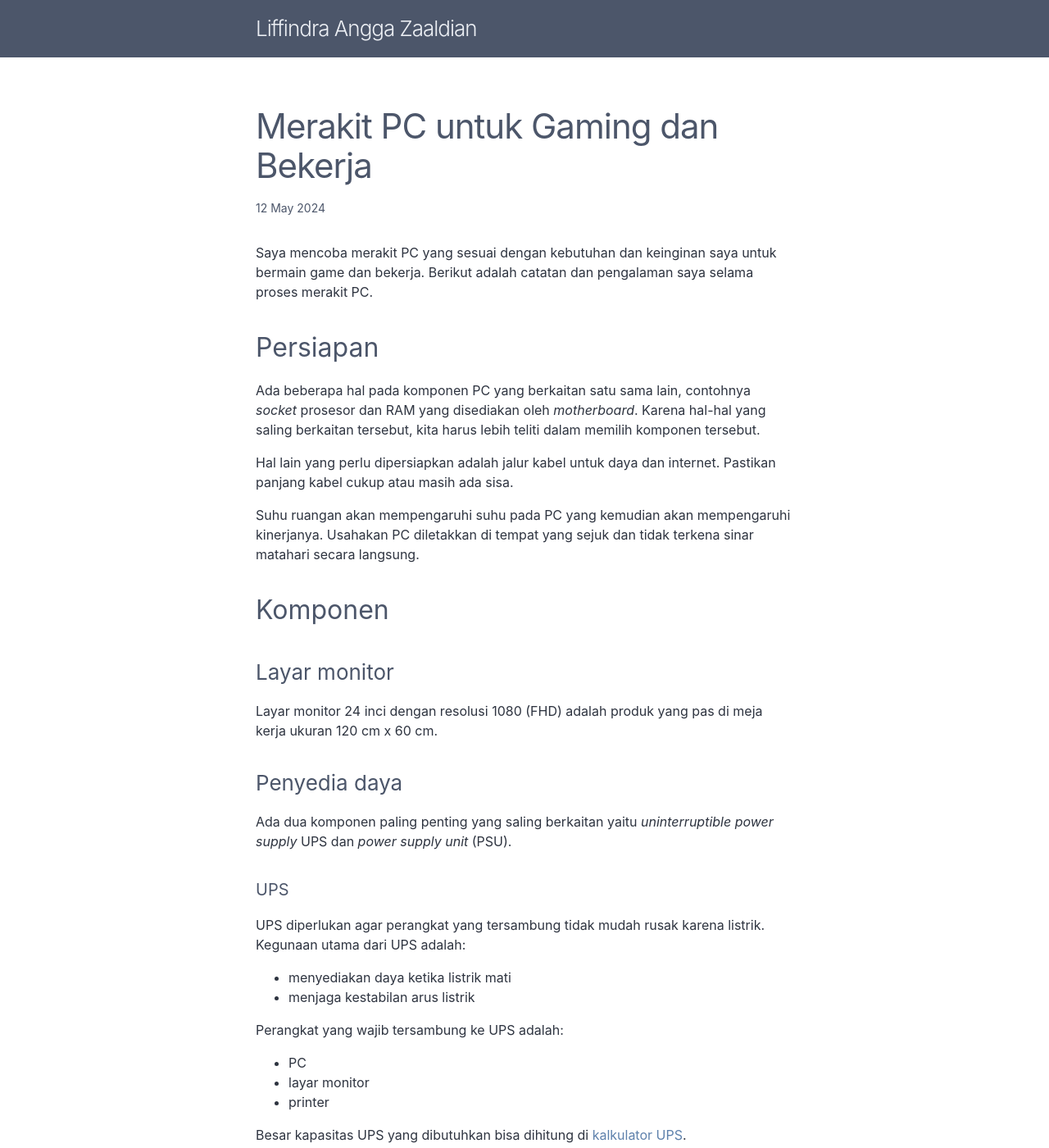
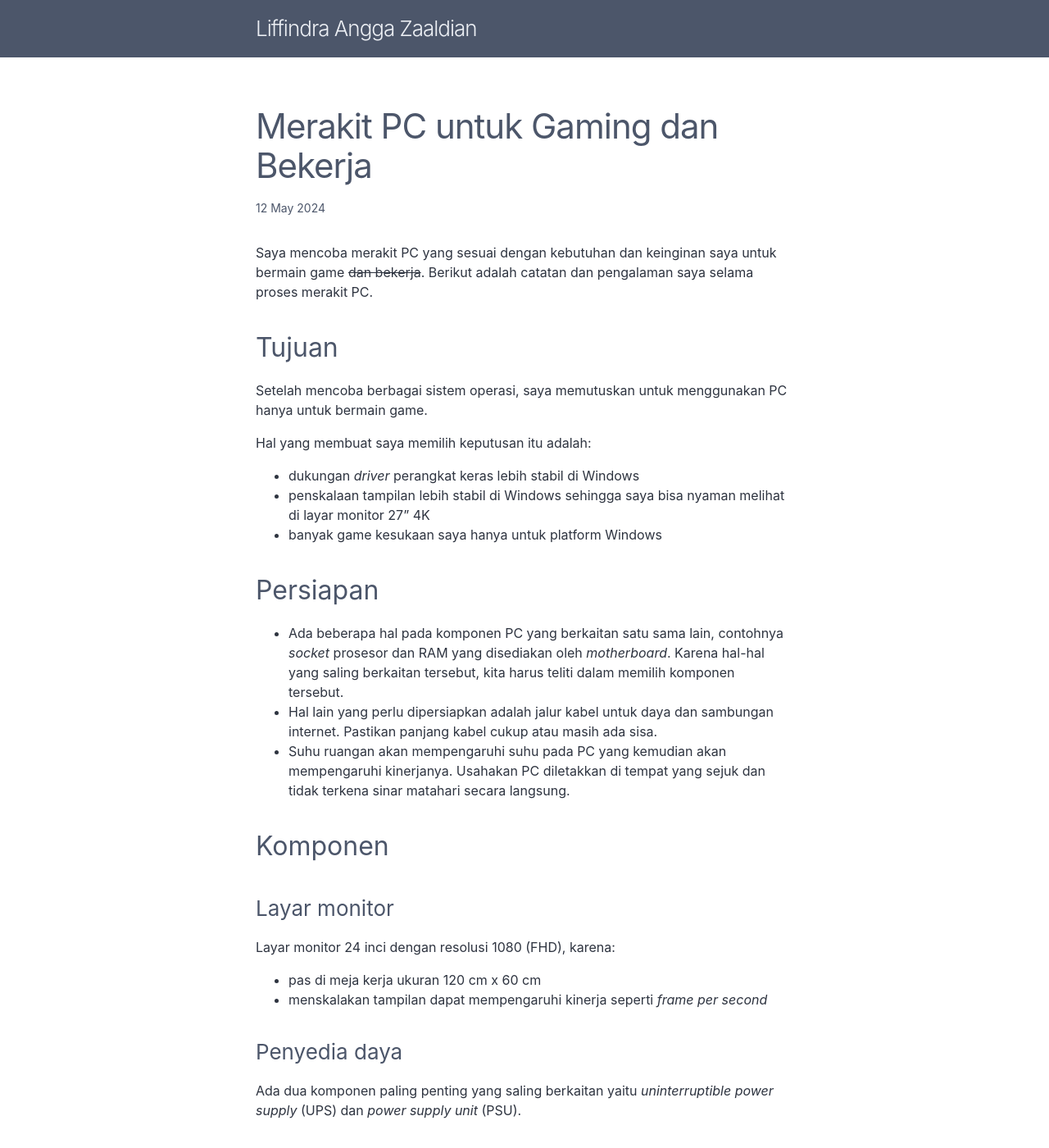
Before and after one commit to findrakecil/findrakecil.github.io, a Jekyll site: the page built from _posts/2024-05-12-merakit-pc-untuk-gaming-dan-bekerja.md, in a window 1280 px wide and 1400 px high. Shown: the whole window at 82% size. Built offline with Jekyll 4.4.1, drawn with Linux system fonts in a browser that asks for light colours; some of the changed text lies outside the part shown.

Commit message:
feat: update notes

```diff
--- a/_posts/2024-05-12-merakit-pc-untuk-gaming-dan-bekerja.md
+++ b/_posts/2024-05-12-merakit-pc-untuk-gaming-dan-bekerja.md
@@ -3,31 +3,42 @@ layout: post
 title: Merakit PC untuk Gaming dan Bekerja
 ---
 
-Saya mencoba merakit PC yang sesuai dengan kebutuhan dan keinginan saya untuk bermain game dan bekerja. Berikut adalah catatan dan pengalaman saya selama proses merakit PC.
+Saya mencoba merakit PC yang sesuai dengan kebutuhan dan keinginan saya untuk bermain game ~~dan bekerja~~. Berikut adalah catatan dan pengalaman saya selama proses merakit PC.
+
+## Tujuan
+
+Setelah mencoba berbagai sistem operasi, saya memutuskan untuk menggunakan PC hanya untuk bermain game.
+
+Hal yang membuat saya memilih keputusan itu adalah:
+
+- dukungan *driver* perangkat keras lebih stabil di Windows
+- penskalaan tampilan lebih stabil di Windows sehingga saya bisa nyaman melihat di layar monitor 27" 4K
+- banyak game kesukaan saya hanya untuk platform Windows
 
 ## Persiapan
 
-Ada beberapa hal pada komponen PC yang berkaitan satu sama lain, contohnya _socket_ prosesor dan RAM yang disediakan oleh _motherboard_. Karena hal-hal yang saling berkaitan tersebut, kita harus lebih teliti dalam memilih komponen tersebut.
-
-Hal lain yang perlu dipersiapkan adalah jalur kabel untuk daya dan internet. Pastikan panjang kabel cukup atau masih ada sisa.
-
-Suhu ruangan akan mempengaruhi suhu pada PC yang kemudian akan mempengaruhi kinerjanya. Usahakan PC diletakkan di tempat yang sejuk dan tidak terkena sinar matahari secara langsung.
+- Ada beberapa hal pada komponen PC yang berkaitan satu sama lain, contohnya *socket* prosesor dan RAM yang disediakan oleh *motherboard*. Karena hal-hal yang saling berkaitan tersebut, kita harus teliti dalam memilih komponen tersebut.
+- Hal lain yang perlu dipersiapkan adalah jalur kabel untuk daya dan sambungan internet. Pastikan panjang kabel cukup atau masih ada sisa.
+- Suhu ruangan akan mempengaruhi suhu pada PC yang kemudian akan mempengaruhi kinerjanya. Usahakan PC diletakkan di tempat yang sejuk dan tidak terkena sinar matahari secara langsung.
 
 ## Komponen
 
 ### Layar monitor
 
-Layar monitor 24 inci dengan resolusi 1080 (FHD) adalah produk yang pas di meja kerja ukuran 120 cm x 60 cm.
+Layar monitor 24 inci dengan resolusi 1080 (FHD), karena:
+
+- pas di meja kerja ukuran 120 cm x 60 cm
+- menskalakan tampilan dapat mempengaruhi kinerja seperti *frame per second*
 
 ### Penyedia daya
 
-Ada dua komponen paling penting yang saling berkaitan yaitu _uninterruptible power supply_ UPS dan _power supply unit_ (PSU).
+Ada dua komponen paling penting yang saling berkaitan yaitu *uninterruptible power supply* (UPS) dan *power supply unit* (PSU).
 
 #### UPS
 
 UPS diperlukan agar perangkat yang tersambung tidak mudah rusak karena listrik. Kegunaan utama dari UPS adalah:
 
-- menyediakan daya ketika listrik mati
+- menyediakan daya ketika listrik mati sehingga ada waktu untuk menyelesaikan tugas dan mematikan perangkat dengan aman
 - menjaga kestabilan arus listrik
 
 Perangkat yang wajib tersambung ke UPS adalah:
```
